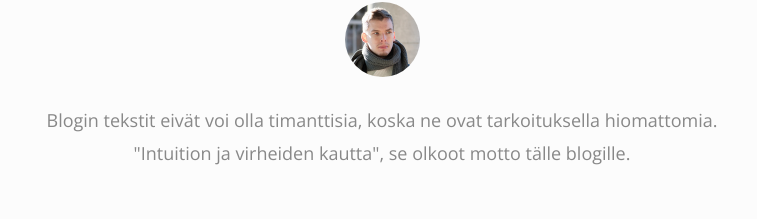
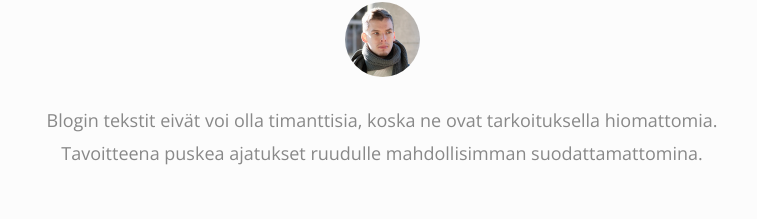
Before and after one commit to panunu/blog, a plain HTML site: page index.html in a window 1280 px wide. Shown: the part 126-345 px from the top of the page, without its empty margins (258-1015 px from the left). Drawn offline with nearby package versions, Linux system fonts and the light colour scheme.

Commit message:
Wordings

```diff
--- a/index.html
+++ b/index.html
@@ -80,7 +80,7 @@
 
     <p>
         Blogin tekstit eivät voi olla timanttisia, koska ne ovat tarkoituksella hiomattomia.<br>
-        "Intuition ja virheiden kautta", se olkoot motto tälle blogille.
+        Tavoitteena puskea ajatukset ruudulle mahdollisimman suodattamattomina.
     </p>
 </aside>
 
```
